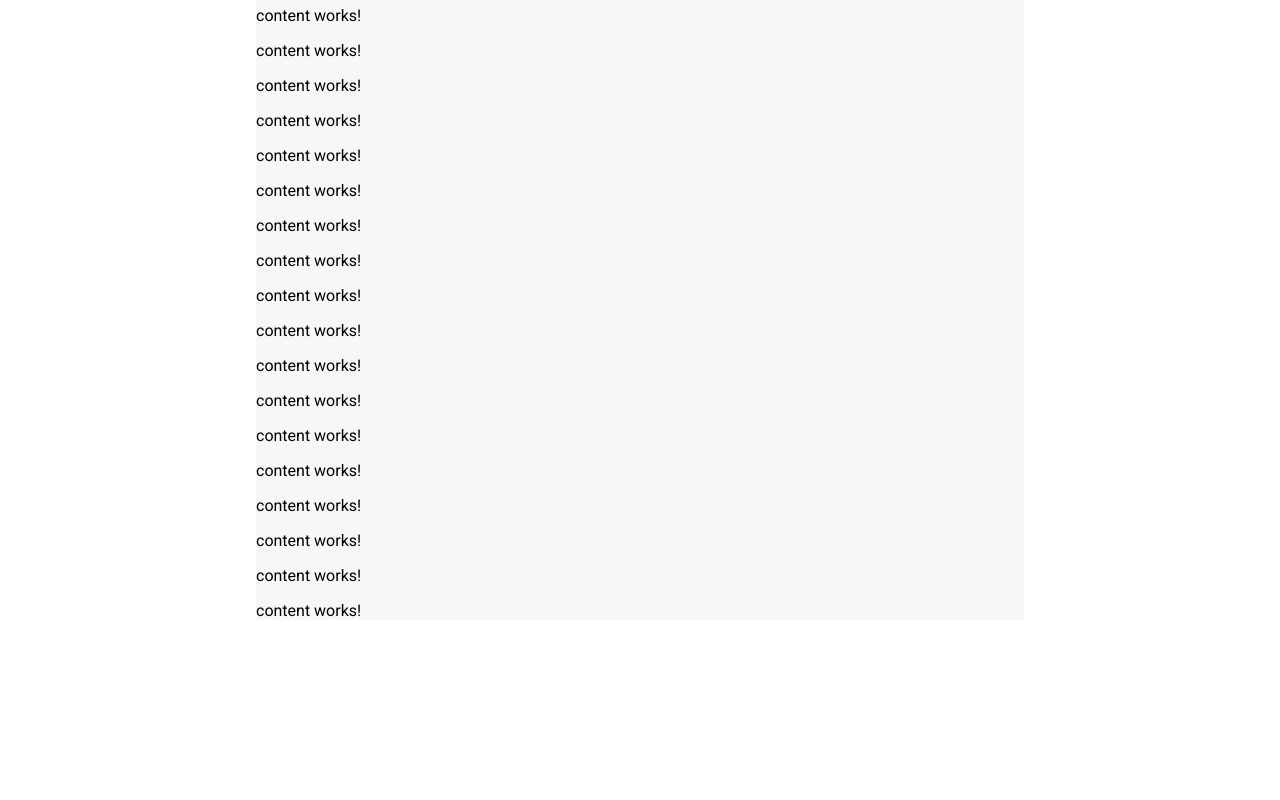
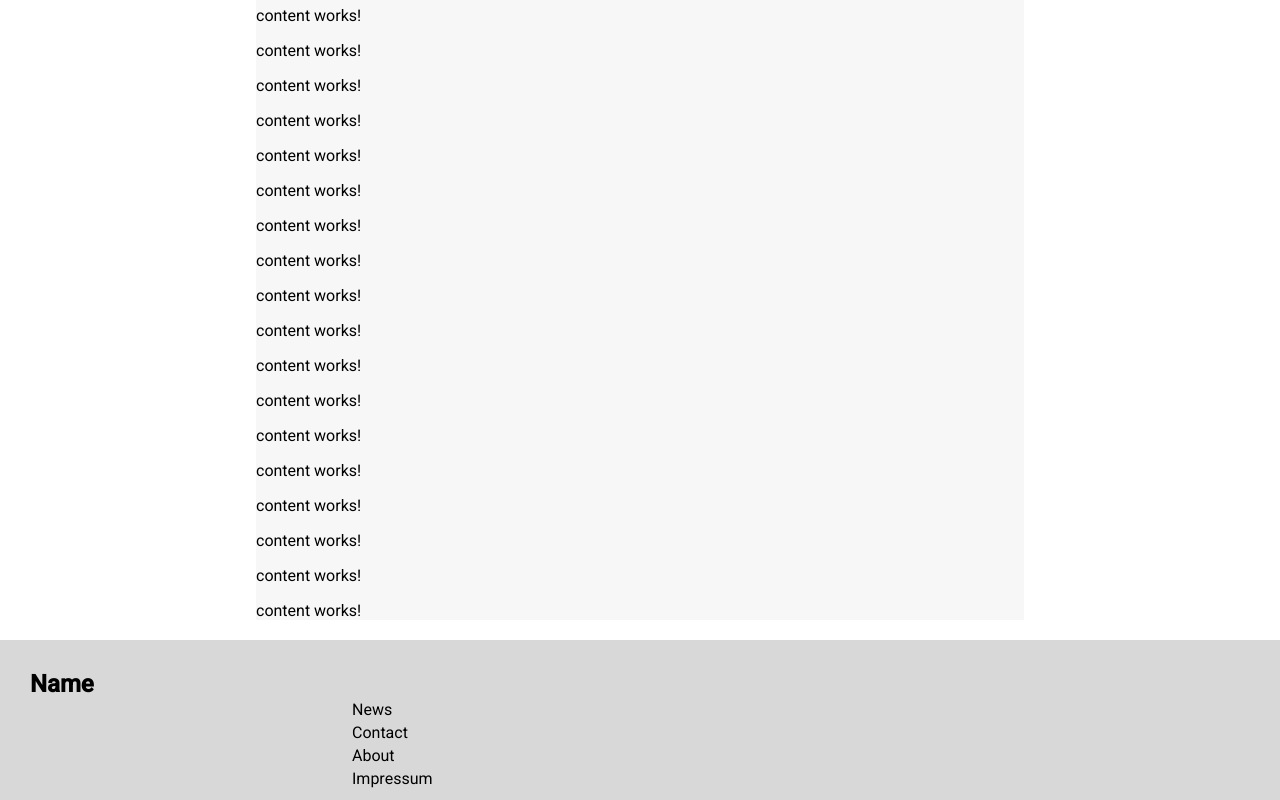
Before and after one commit to SirEtrigan/ProjektName, an Angular app in the folder ProjektName/: page / in a window 1280 px wide. Shown: the part 561-1361 px from the top of the page. Before the commit the page ends 1181 px from the top, so only its background shows below. Built offline with nearby package versions, Linux system fonts and the light colour scheme.

Commit message:
Footer created

```diff
--- a/ProjektName/src/app/app.component.html
+++ b/ProjektName/src/app/app.component.html
@@ -9,3 +9,4 @@
 </div>
 
 <app-content></app-content>
+<app-footer></app-footer>
--- /dev/null
+++ b/ProjektName/src/app/footer/footer.component.html
@@ -0,0 +1,9 @@
+<div class="box">
+    <h2>Name</h2>
+    <ul>
+        <li><a routerLink="#"></a>News</li>
+        <li>Contact</li>
+        <li>About</li>
+        <li>Impressum</li>
+    </ul>
+  </div>
--- /dev/null
+++ b/ProjektName/src/app/footer/footer.component.scss
@@ -0,0 +1,21 @@
+.box{
+    height: 10em;
+    background-color: rgb(216, 216, 216);
+}
+
+li{
+    padding: 2px;
+    display: flex;
+    cursor: pointer;
+    margin-left: 25%;
+}
+
+ul{
+    margin-top: 0px;
+}
+
+h2{
+    padding-left: 30px;
+    padding-top: 30px;
+    margin-bottom: 0px;
+}
--- /dev/null
+++ b/ProjektName/src/app/footer/footer.component.ts
@@ -0,0 +1,15 @@
+import { Component, OnInit } from '@angular/core';
+
+@Component({
+  selector: 'app-footer',
+  templateUrl: './footer.component.html',
+  styleUrls: ['./footer.component.scss']
+})
+export class FooterComponent implements OnInit {
+
+  constructor() { }
+
+  ngOnInit(): void {
+  }
+
+}
```
Also changed, not shown: ProjektName/src/app/app-routing.module.ts (added, +10 -0 lines), ProjektName/src/app/app.module.ts (+6 -2 lines), 1 other file (tests, documents, lock files or other folders).
